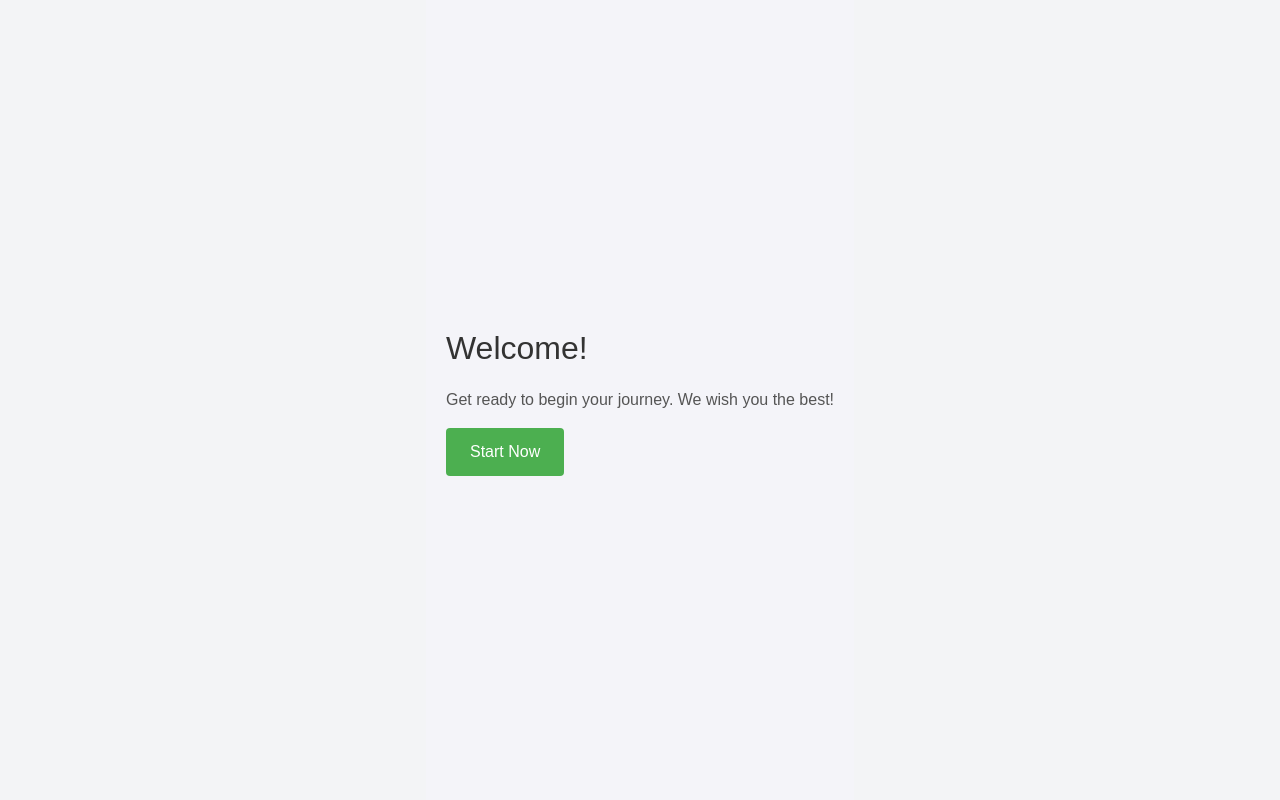
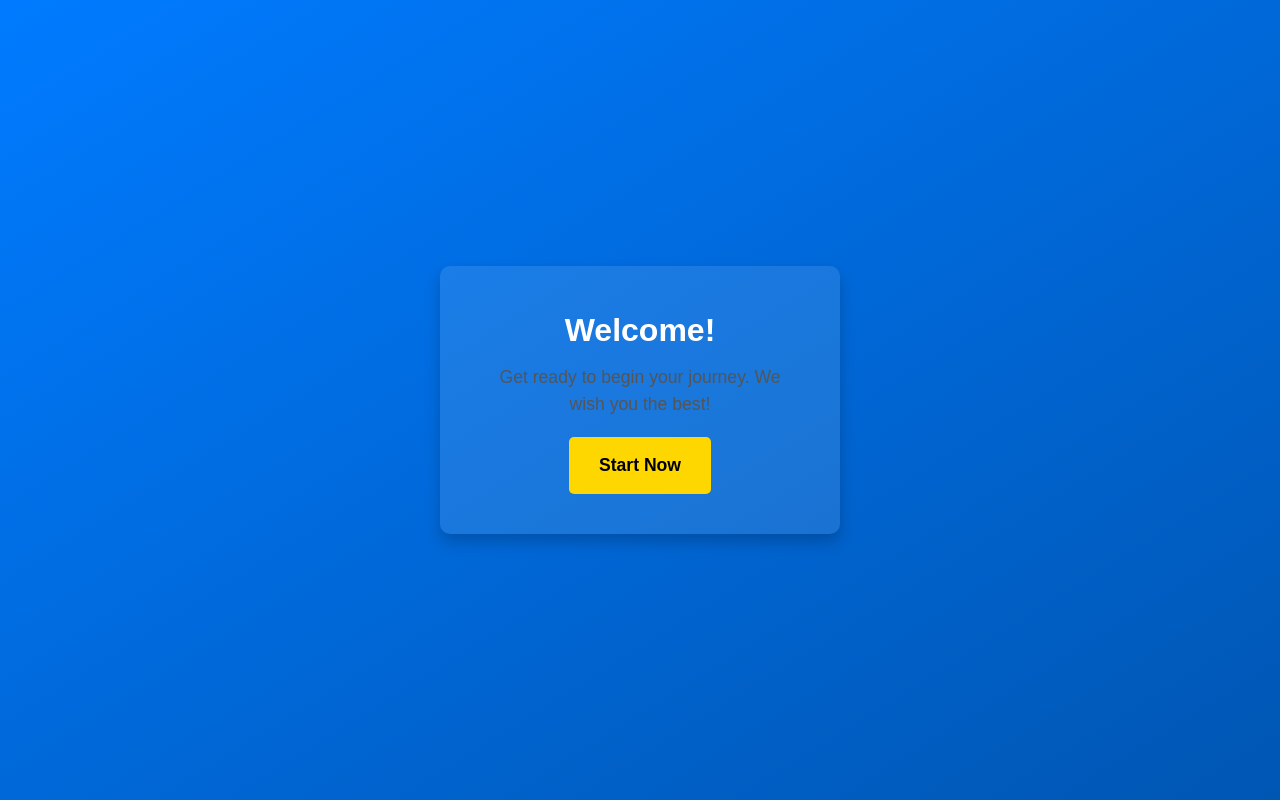
Before and after one commit to KhushbuKumari21/ai-interview-platform, a Next.js app: page / in a window 1280 px wide. Built offline with nearby package versions, Linux system fonts and the light colour scheme.

Commit message:
Update EntryScreen.module.css

```diff
--- a/styles/EntryScreen.module.css
+++ b/styles/EntryScreen.module.css
@@ -1,43 +1,64 @@
-/* styles/EntryScreen.module.css */
-
 .container {
+  background: linear-gradient(to bottom right, #007bff, #0056b3);
+  width: 100vw; /* Full width */
+  height: 100vh; /* Full height */
   display: flex;
-    flex-direction: column;
   justify-content: center;
   align-items: center;
-    height: 100vh;
-    background-color: #f4f4f9;
-    padding: 20px;
+  color: white;
+  margin: 0; /* Remove default body margins */
+  padding: 0;
+  box-sizing: border-box; /* Ensure padding doesn't affect dimensions */
 }
 
-  .title {
-    font-size: 2rem;
-    font-weight: bold;
-    color: #333;
+.entryCard {
+  background: rgba(255, 255, 255, 0.1);
+  padding: 40px;
+  border-radius: 10px;
+  text-align: center;
+  box-shadow: 0 8px 15px rgba(0, 0, 0, 0.2);
+  width: 90%; /* Responsive width */
+  max-width: 400px; /* Limit card width for larger screens */
 }
 
-  .subtitle {
-    margin-top: 1rem;
-    color: #555;
+.entryTitle {
+  font-size: 2rem; /* Large title */
+  font-weight: bold;
+  margin-bottom: 10px;
 }
 
-  .button {
-    margin-top: 2rem;
-    padding: 10px 20px;
-    background-color: #007bff;
-    color: white;
-    font-size: 1rem;
+.entrySubtitle {
+  font-size: 1.1rem;
+  margin-bottom: 20px;
+  line-height: 1.5; /* Improve readability */
+}
+
+.entryButton {
+  padding: 15px 30px; /* Bigger button for better visibility */
+  background-color: #ffd700;
+  color: black;
+  font-size: 1.1rem;
+  font-weight: bold;
   border: none;
   border-radius: 5px;
   cursor: pointer;
   transition: background-color 0.3s ease;
 }
 
-  .button:hover {
-    background-color: #0056b3;
+.entryButton:hover {
+  background-color: #ffc107;
 }
 
-  .button:disabled {
-    background-color: #ccc;
-    cursor: not-allowed;
+/* Add responsiveness for smaller screens */
+@media (max-width: 768px) {
+  .entryTitle {
+    font-size: 1.8rem; /* Adjust title size */
   }
+  .entrySubtitle {
+    font-size: 1rem; /* Adjust subtitle size */
+  }
+  .entryButton {
+    font-size: 1rem; /* Adjust button font size */
+    padding: 10px 20px;
+  }
+}
```
Lines whose indentation alone changed are shown as unchanged.
